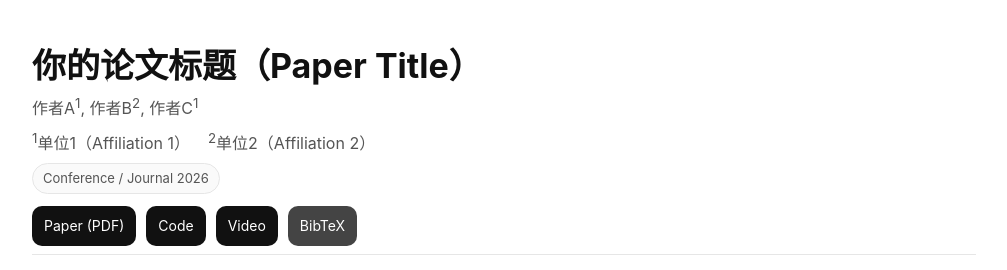
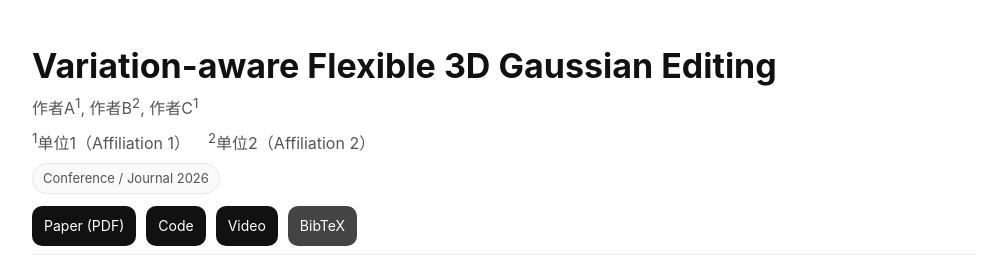
Before and after one commit to qinbaigao/VF-Editor-project-page, a plain HTML site: page index.html in a window 1280 px wide. Shown: the top 270 px of the page, without its empty margins (136-1143 px from the left). Drawn offline with Linux system fonts and the light colour scheme.

Commit message:
Update homepage content

```diff
--- a/index.html
+++ b/index.html
@@ -12,7 +12,7 @@
 
     <!-- ===================== Title / Authors / Affiliations ===================== -->
     <header class="hero">
-      <h1 class="title">你的论文标题（Paper Title）</h1>
+      <h1 class="title">Variation-aware Flexible 3D Gaussian Editing</h1>
 
       <p class="authors">
         作者A<sup>1</sup>, 作者B<sup>2</sup>, 作者C<sup>1</sup>
```
